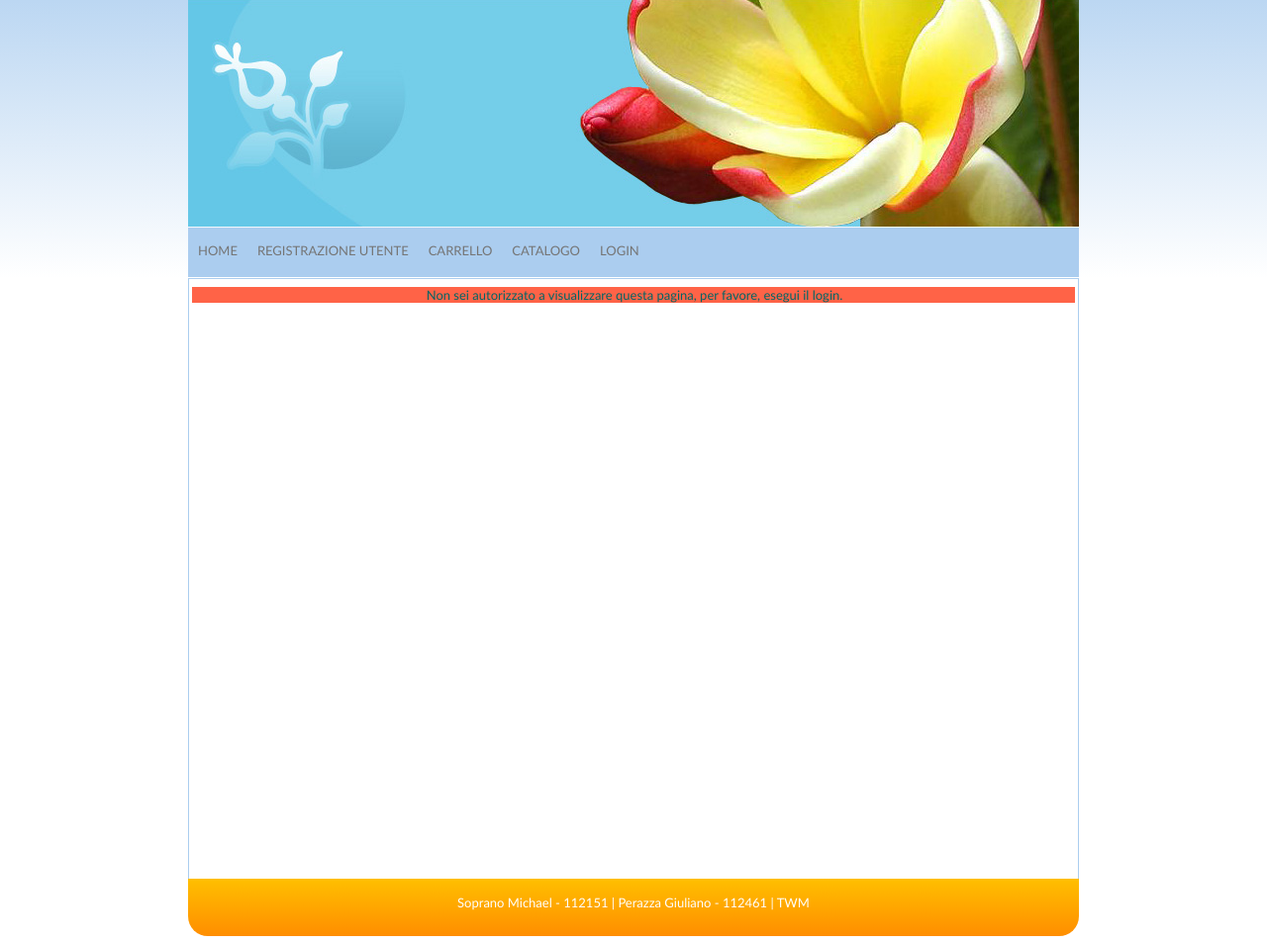
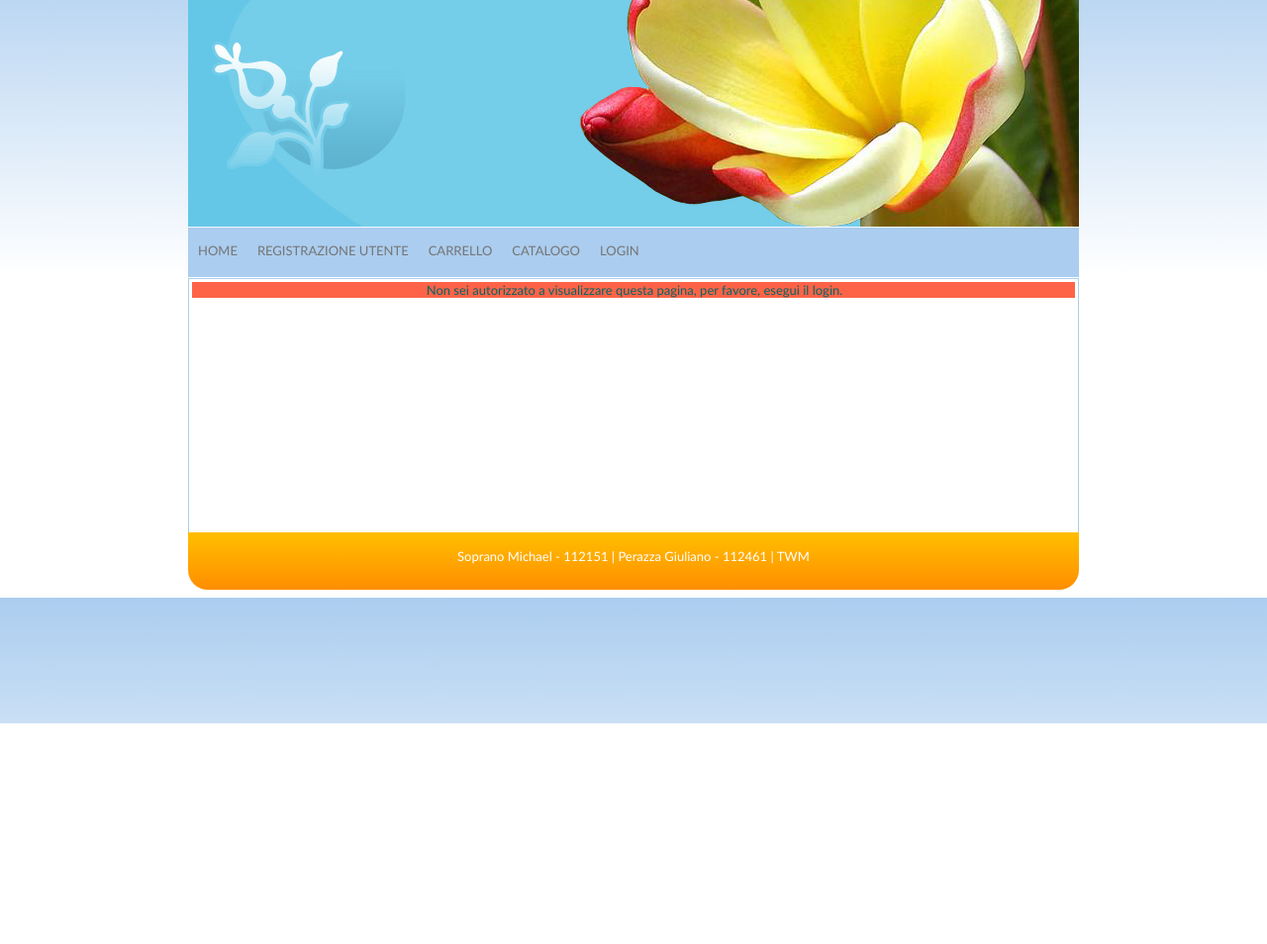
Before and after one commit to Miccighel/PR-CWT, a PHP site: page /html/moduloInserimentoCategoria.php in a window 1280 px wide. Shown: the part 69-1023 px from the top of the page at 99% size. After the commit the page ends 800 px from the top, so only its background shows below. Run offline with PHP 8.4, Linux system fonts and the light colour scheme.

Commit message:
Qualche piccolo bug eliminato

```diff
--- a/css/stile.css
+++ b/css/stile.css
@@ -16,7 +16,7 @@ p {
     padding-left: 2px;
     font-family: "Trebuchet MS", Arial, Helvetica, sans-serif;
     font-size: 13px;
-    margin-top: 5.05px;
+    margin-top: 0;
     margin-bottom: 5.05px;
 }
 
@@ -217,7 +217,7 @@ div#colsx ul {
 div#coldx {
     float: left;
     width: 892px;
-    min-height: 600px;
+    min-height: 250px;
     border-left:1px solid #ABCDEF;
     border-right:1px solid #ABCDEF;
     border-top:1px solid #ABCDEF;
--- a/html/moduloInserimentoCategoria.php
+++ b/html/moduloInserimentoCategoria.php
@@ -7,8 +7,8 @@ if (isset($_SESSION['collegato'])){
             print '<form id="formInserimentoCategoria" method="post" action="../script/scriptInserimentoCategoria.php">';
             print '<fieldset><legend>Informazioni Categoria</legend>';
 		print '<div class="label"><label >Nome</label></div>';
-		print '<input type="text" name="nome"></input>';
-		print '<input type="submit" value="Invia"></input>';
+		print '<input type="text" name="nome" class="obbligatorio"></input>';
+		print '<input type="submit" value="Invia" class="invia"></input>';
 		print '</fieldset>';
 		print "</form>";
 	} else {
--- a/html/moduloModificaUtente.php
+++ b/html/moduloModificaUtente.php
@@ -10,7 +10,7 @@ if (isset($_SESSION['collegato'])){
     print '<p class="informazione">Attenzione, dovrai eseguire di nuovo il login, una volta modificato il profilo</p>';
     print '<form id="formProfiloUtente" action="../script/scriptModificaUtente.php" method="post">';
     print '<fieldset><legend>Informazioni profilo utente</legend>';
-    print '<input type="hidden" name="oldcodicefiscale" value="' . $dati[0]['codicefiscale'] . '"></input><br /> ';
+    print '<input type="hidden" name="oldcodicefiscale" value="' . $dati[0]['codicefiscale'] . '"></input>';
     print '<div class="label"><label >Codice Fiscale</label></div>';
     print '<input type="text" maxlength="16" name="codicefiscale" class="obbligatorio" value="' . $dati[0]['codicefiscale'] . '"></input><br /> ';
     print '<div class="label"><label >Nome</label></div>';
--- a/script/funzioni.php
+++ b/script/funzioni.php
@@ -183,7 +183,7 @@ function ricercaConsole($nomeCercato, $destinazione){
         $risultatoPotenziale = strtolower(substr(trim($riga['nome']),0,strlen($nomeCercato)));
         if($risultatoPotenziale==strtolower($nomeCercato)){
             print '<form method="post" action="' . trim($destinazione) . '">';
-            print '<div class="label"><label>'.$riga['user'].'</label></div>';
+            print '<div class="label"><label>'.$riga['nome'].'</label></div>';
             print '<input type="submit" value="Seleziona"/>';
             print '</form>';
             print '<br />';
```
